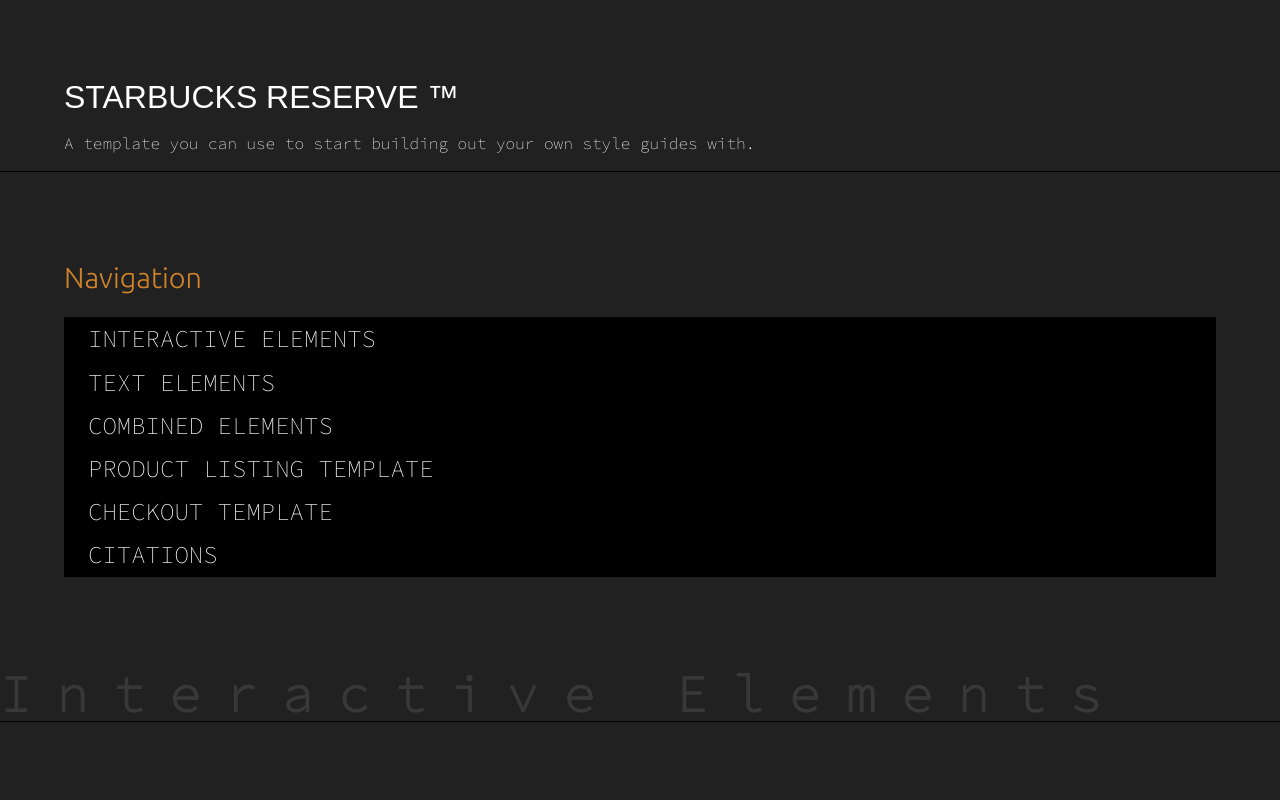
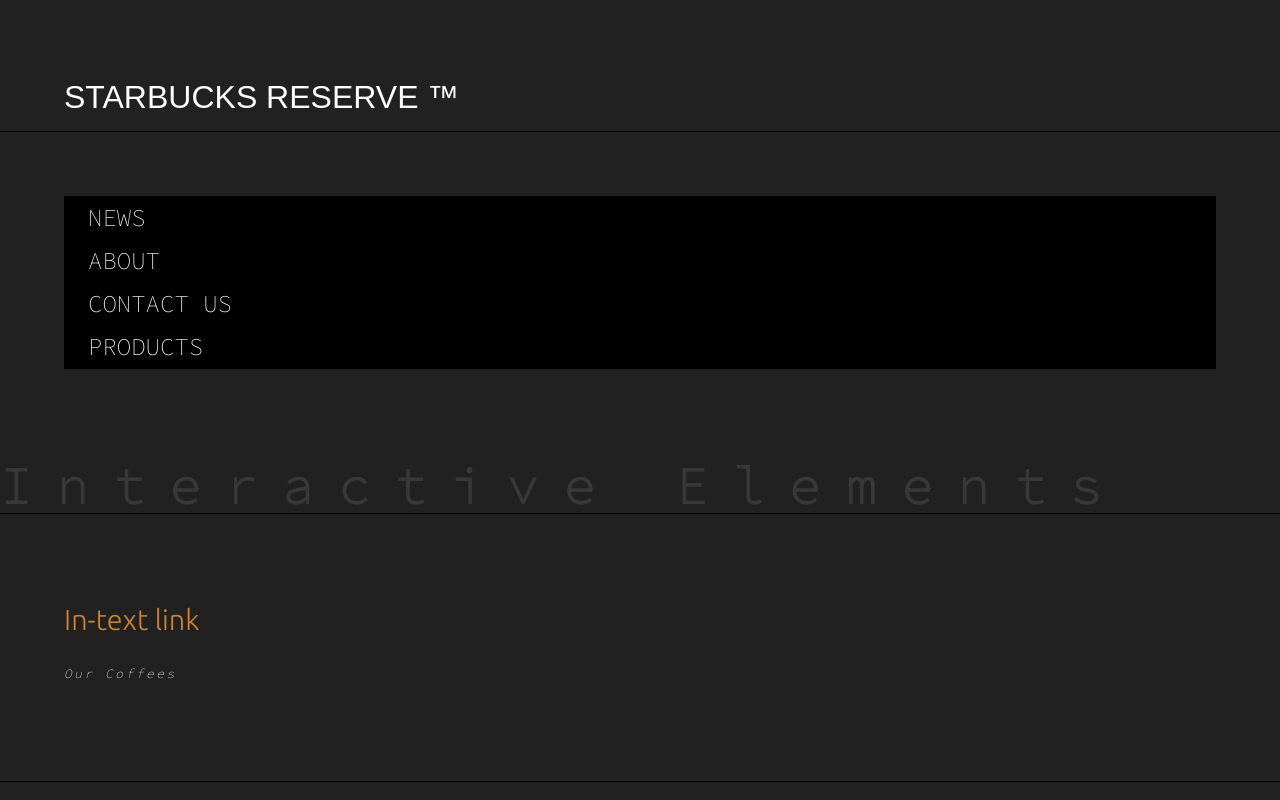
Before and after one commit to jinlinl/P02-Company, a plain HTML site: page P01-StarbucksReserve/index.html in a window 1280 px wide. Shown: the top 800 px of the page. Drawn offline with Linux system fonts and the light colour scheme.

Commit message:
Testing GitHub collaboration
Making minor changes to the navigation first to ensure that the repository is functioning correctly.

```diff
--- a/P01-StarbucksReserve/index.html
+++ b/P01-StarbucksReserve/index.html
@@ -16,19 +16,14 @@
 
   <header>
     <h1>STARBUCKS RESERVE &trade;</h1>
-
-    <p>A template you can use to start building out your own style guides with.</p>
   </header>
 
   <section class="element">
-    <h3>Navigation</h3>
     <nav>
-      <a href="#interactive_elements">Interactive Elements</a><br>
-      <a href="#text_elements">Text Elements</a><br>
-      <a href="#combined_elements">Combined Elements</a><br>
-      <a href="product-listing.html">Product Listing Template</a><br>
-      <a href="checkout.html">Checkout Template</a><br>
-      <a href="#citations">Citations</a>
+      <a href="news.html">News</a><br>
+      <a href="about.html">About</a><br>
+      <a href="contanct.html">Contact Us</a><br>
+      <a href="product-listing.html">Products</a><br>
     </nav>
 
   </section>
```
